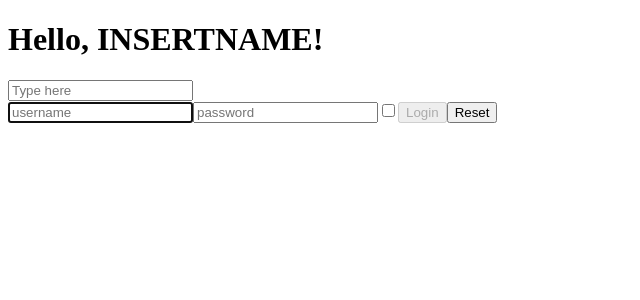
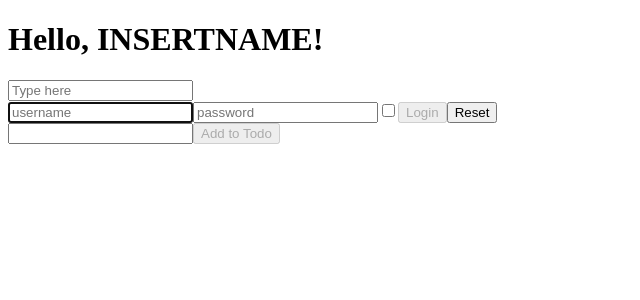
Before and after one commit to FabioViscuso/exerc-react, a React (Create React App) app: page / in a window 1280 px wide. Shown: the top 300 px of the page, without its empty margins (0-640 px from the left). Built offline with nearby package versions, Linux system fonts and the light colour scheme.

Commit message:
feat: Lists-03

```diff
--- a/src/App.js
+++ b/src/App.js
@@ -1,4 +1,5 @@
 import InteractiveWelcome from "./InteractiveWelcome";
+import TodoList from "./TodoList";
 /* import Login from "./Login"; */
 import UncontrolledLogin from "./UncontrolledLogin";
 
@@ -7,6 +8,7 @@ function App() {
         <InteractiveWelcome />
         {/* <Login /> */}
         <UncontrolledLogin />
+        <TodoList />
     </div>)
 }
 
--- /dev/null
+++ b/src/TodoList.js
@@ -0,0 +1,36 @@
+import React from "react";
+
+class TodoList extends React.Component {
+    state = {
+        items: []
+    }
+
+    addToTodoHandler = (event) => {
+        event.preventDefault();
+        this.setState({ items: [...this.state.items, event.target.elements.newTodo.value] })
+    }
+
+    checker = () => {
+        if (document.querySelector('input[name="newTodo"]').value === "") {
+            document.querySelector('#todoAdder').disabled = true
+        } else {
+            document.querySelector('#todoAdder').disabled = false
+        }
+    }
+
+    render() {
+        return (
+            <>
+                <form onSubmit={this.addToTodoHandler}>
+                    <input type={'text'} name={'newTodo'} onChange={this.checker} />
+                    <button id="todoAdder" type="submit" disabled>Add to Todo</button>
+                </form>
+                <ul>
+                    {Object.values(this.state.items).map((item, index) => <li key={index}>{item}</li>)}
+                </ul>
+            </>
+        )
+    }
+}
+
+export default TodoList;
```
